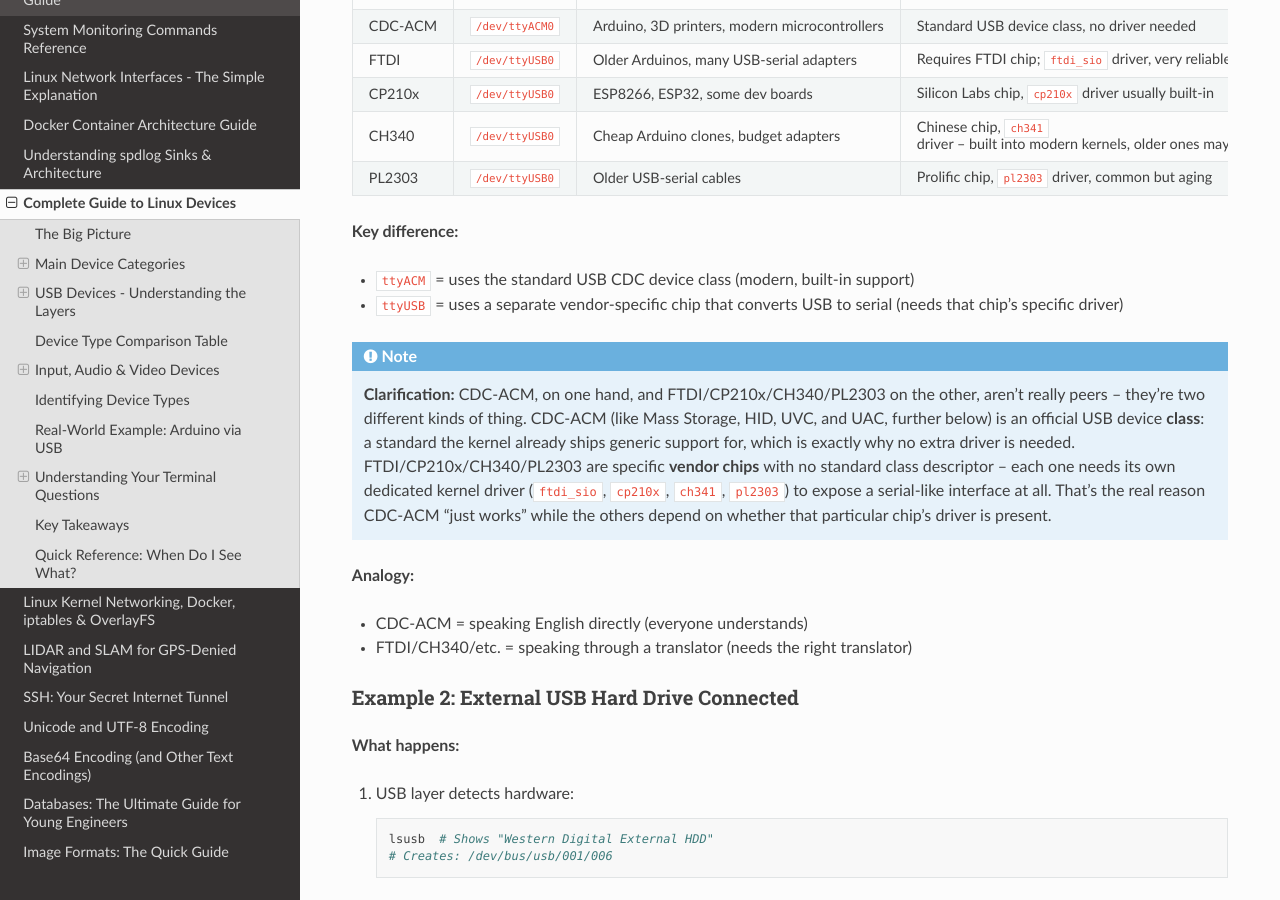
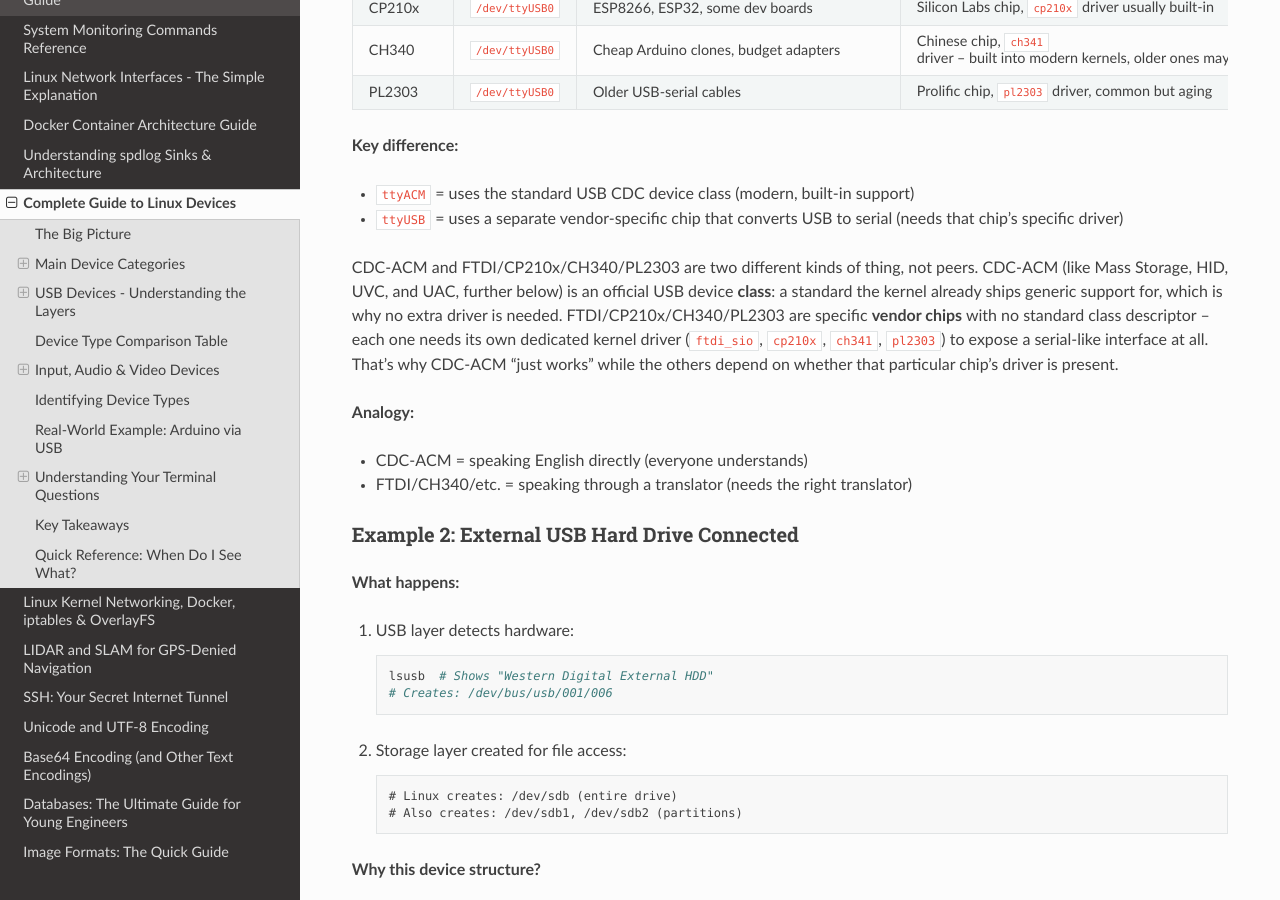
Before and after one commit to karthik-dev-82/system-notes, a Sphinx documentation site: the page built from docs/source/linux_devices.rst, in a window 1280 px wide and 900 px high, scrolled down 4917 px. Built offline with Sphinx 7.4.7 and the Read the Docs theme 3.1.0, drawn with Linux system fonts in a browser that asks for light colours; some of the changed text lies outside the part shown.

Commit message:
Remove remaining correction-note callouts
Continues the cleanup from the previous commit: folds the remaining
".. note:: Correction:" / "Addition" / "Clarification" callouts in
docker_dev_environment.rst, linux_devices.rst, and
spdlog_sinks_architecture.rst into normal prose. Also fixes the
postCreateCommand startup diagram in docker_dev_environment.rst to
show the actual sequential order (it was drawn as parallel fork/join,
with a trailing note explaining that's not how it really runs).

Co-Authored-By: Claude Sonnet 5 <noreply@anthropic.com>

```diff
--- a/docs/source/linux_devices.rst
+++ b/docs/source/linux_devices.rst
@@ -319,18 +316,16 @@ Not all USB serial devices use CDC-ACM! Here are the common ones:
 * ``ttyUSB`` = uses a separate vendor-specific chip that converts USB to
   serial (needs that chip's specific driver)
 
-.. note::
-   **Clarification:** CDC-ACM, on one hand, and FTDI/CP210x/CH340/PL2303
-   on the other, aren't really peers -- they're two different kinds of
-   thing. CDC-ACM (like Mass Storage, HID, UVC, and UAC, further below)
-   is an official USB device **class**: a standard the kernel already
-   ships generic support for, which is exactly why no extra driver is
-   needed. FTDI/CP210x/CH340/PL2303 are specific **vendor chips** with no
-   standard class descriptor -- each one needs its own dedicated kernel
-   driver (``ftdi_sio``, ``cp210x``, ``ch341``, ``pl2303``) to expose a
-   serial-like interface at all. That's the real reason CDC-ACM "just
-   works" while the others depend on whether that particular chip's
-   driver is present.
+CDC-ACM and FTDI/CP210x/CH340/PL2303 are two different kinds of thing,
+not peers. CDC-ACM (like Mass Storage, HID, UVC, and UAC, further
+below) is an official USB device **class**: a standard the kernel
+already ships generic support for, which is why no extra driver is
+needed. FTDI/CP210x/CH340/PL2303 are specific **vendor chips** with no
+standard class descriptor -- each one needs its own dedicated kernel
+driver (``ftdi_sio``, ``cp210x``, ``ch341``, ``pl2303``) to expose a
+serial-like interface at all. That's why CDC-ACM "just works" while
+the others depend on whether that particular chip's driver is
+present.
 
 **Analogy:**
 
@@ -622,17 +617,6 @@ Q2: What does the ``who`` output mean?
    alice     tty2         2025-10-06 10:33
    alice     pts/2        2025-10-06 10:33 (:0)
 
-.. note::
-   **Correction:** the original notes showed a ``who`` line with
-   ``seat0`` as the device/line field (e.g.
-   ``alice  seat0  ... (login screen)``). That's not something ``who``
-   actually prints -- ``seat0`` is a ``systemd-logind``/``loginctl``
-   concept (a "seat" is a collection of physical input/output hardware),
-   not a value that shows up in ``who``'s LINE column. ``who`` reports
-   real tty/pts/display names there instead. The example above is more
-   representative, though the exact display-manager notation
-   (``:0``, blank, or something else) varies by distro/desktop.
-
 **Explanation:**
 
 * ``tty2`` = a virtual console (``Ctrl+Alt+F2``) running in the
```
Also changed, not shown: other parts of docs/source/linux_devices.rst (+7 -10 lines), docs/source/docker_dev_environment.rst (+29 -60 lines), docs/source/spdlog_sinks_architecture.rst (+7 -17 lines).
